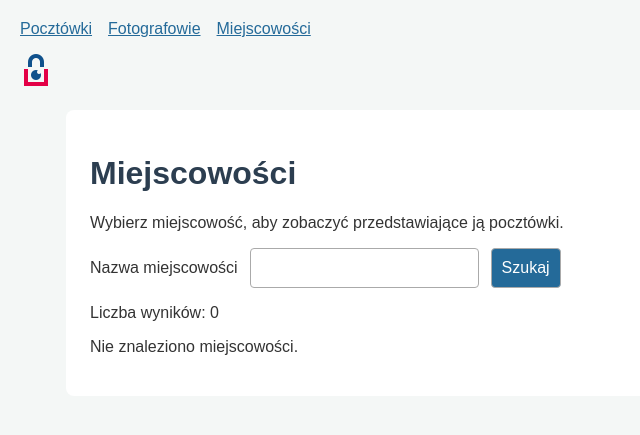
After one commit to umlublin/pocztowki, a Flask app: page /towns in a window 1280 px wide. The commit adds this page. Shown: the top 435 px of the page, without its empty margins (0-640 px from the left). Run offline with Flask 2, Linux system fonts and the light colour scheme; data that the repository does not hold is empty.

Commit message:
Dodaj listę miejscowości i edycję ich nazw

```diff
--- a/server.py
+++ b/server.py
@@ -400,6 +400,54 @@ def read_card_integer(data, field, minimum, empty_value):
     return value
 
 
+@app.route('/towns')
+def towns():
+    query = request.args.get('q', '').strip()
+    rows = get_db().execute(
+        'SELECT miasto_id, miasto_nazwa FROM miasta ORDER BY miasto_nazwa, miasto_id'
+    ).fetchall()
+    if query:
+        rows = [row for row in rows if query.casefold() in (row['miasto_nazwa'] or '').casefold()]
+    return render_template('towns.html', towns=rows, query=query, user=get_user_data())
+
+
+@app.route('/towns/<int:town_id>/edit')
+def edit_town(town_id):
+    if not get_user_data().get('is_admin'):
+        abort(403)
+    town = get_db().execute(
+        'SELECT miasto_id, miasto_nazwa FROM miasta WHERE miasto_id = ?', (town_id,)
+    ).fetchone()
+    if town is None:
+        abort(404)
+    return render_template('town_edit.html', town=town, user=get_user_data())
+
+
+@app.route('/api/towns/<int:town_id>', methods=['PUT'])
+def update_town(town_id):
+    if not get_user_data().get('is_admin'):
+        return jsonify({'error': 'Edycja wymaga uprawnień administratora.'}), 403
+    data = request.get_json(silent=True)
+    name = data.get('miasto_nazwa') if isinstance(data, dict) else None
+    if not isinstance(name, str) or not 1 <= len(name.strip()) <= 200:
+        return jsonify({'error': 'Podaj nazwę miejscowości o długości od 1 do 200 znaków.'}), 400
+    name = name.strip()
+    try:
+        conn = get_db()
+        with conn:
+            conn.execute('BEGIN IMMEDIATE')
+            if conn.execute('SELECT 1 FROM miasta WHERE miasto_id = ?', (town_id,)).fetchone() is None:
+                return jsonify({'error': 'Miejscowość nie istnieje.'}), 404
+            for row in conn.execute('SELECT miasto_nazwa FROM miasta WHERE miasto_id != ?', (town_id,)):
+                if (row['miasto_nazwa'] or '').strip().casefold() == name.casefold():
+                    return jsonify({'error': 'Miejscowość o tej nazwie już istnieje.'}), 409
+            conn.execute('UPDATE miasta SET miasto_nazwa = ? WHERE miasto_id = ?', (name, town_id))
+        return jsonify({'success': True})
+    except sqlite3.Error:
+        app.logger.exception('Nie udało się zapisać miejscowości %s', town_id)
+        return jsonify({'error': 'Nie udało się zapisać miejscowości.'}), 500
+
+
 @app.route('/photographers')
 def photographers():
     query = request.args.get('q', '').strip()
--- a/templates/session_header.html
+++ b/templates/session_header.html
@@ -1,6 +1,7 @@
 <nav aria-label="Nawigacja główna" style="display:flex; gap:16px; margin-bottom:16px;">
     <a href="{{ url_for('index') }}">Pocztówki</a>
     <a href="{{ url_for('photographers') }}">Fotografowie</a>
+    <a href="{{ url_for('towns') }}">Miejscowości</a>
 </nav>
 <div class="user-info" id="user-info">
     <div class="user-info-frame" id="user-info-frame">
--- /dev/null
+++ b/templates/towns.html
@@ -0,0 +1,40 @@
+<!DOCTYPE html>
+<html lang="pl">
+<head>
+    <meta charset="UTF-8">
+    <meta name="viewport" content="width=device-width, initial-scale=1.0">
+    <title>Miejscowości — Repozytorium Pocztówek</title>
+    {% include 'photographers_style.html' %}
+    <style>table { min-width: 0; }</style>
+</head>
+<body>
+{% include 'session_header.html' %}
+<main>
+    <h1>Miejscowości</h1>
+    <p>Wybierz miejscowość, aby zobaczyć przedstawiające ją pocztówki.</p>
+    <form method="get" class="search">
+        <label for="q">Nazwa miejscowości</label>
+        <input id="q" name="q" type="search" value="{{ query }}">
+        <button type="submit">Szukaj</button>
+        {% if query %}<a href="{{ url_for('towns') }}">Pokaż wszystkie</a>{% endif %}
+    </form>
+    <p>Liczba wyników: {{ towns|length }}</p>
+    {% if towns %}
+    <div class="table-wrapper">
+        <table>
+            <caption class="sr-only">Lista miejscowości</caption>
+            <thead><tr><th scope="col">Miejscowość</th>{% if user.is_admin %}<th scope="col">Edycja</th>{% endif %}</tr></thead>
+            <tbody>
+            {% for town in towns %}
+                <tr>
+                    <td><a href="{{ url_for('index', miasto_id=town.miasto_id) }}">{{ town.miasto_nazwa or 'Nieznana' }}</a></td>
+                    {% if user.is_admin %}<td><a href="{{ url_for('edit_town', town_id=town.miasto_id) }}">Edytuj<span class="sr-only">: {{ town.miasto_nazwa }}</span></a></td>{% endif %}
+                </tr>
+            {% endfor %}
+            </tbody>
+        </table>
+    </div>
+    {% else %}<p>Nie znaleziono miejscowości.</p>{% endif %}
+</main>
+</body>
+</html>
```
Also changed, not shown: templates/town_edit.html (added, +49 -0 lines), tests/test_catalog.py (+54 -0 lines), README.md.
